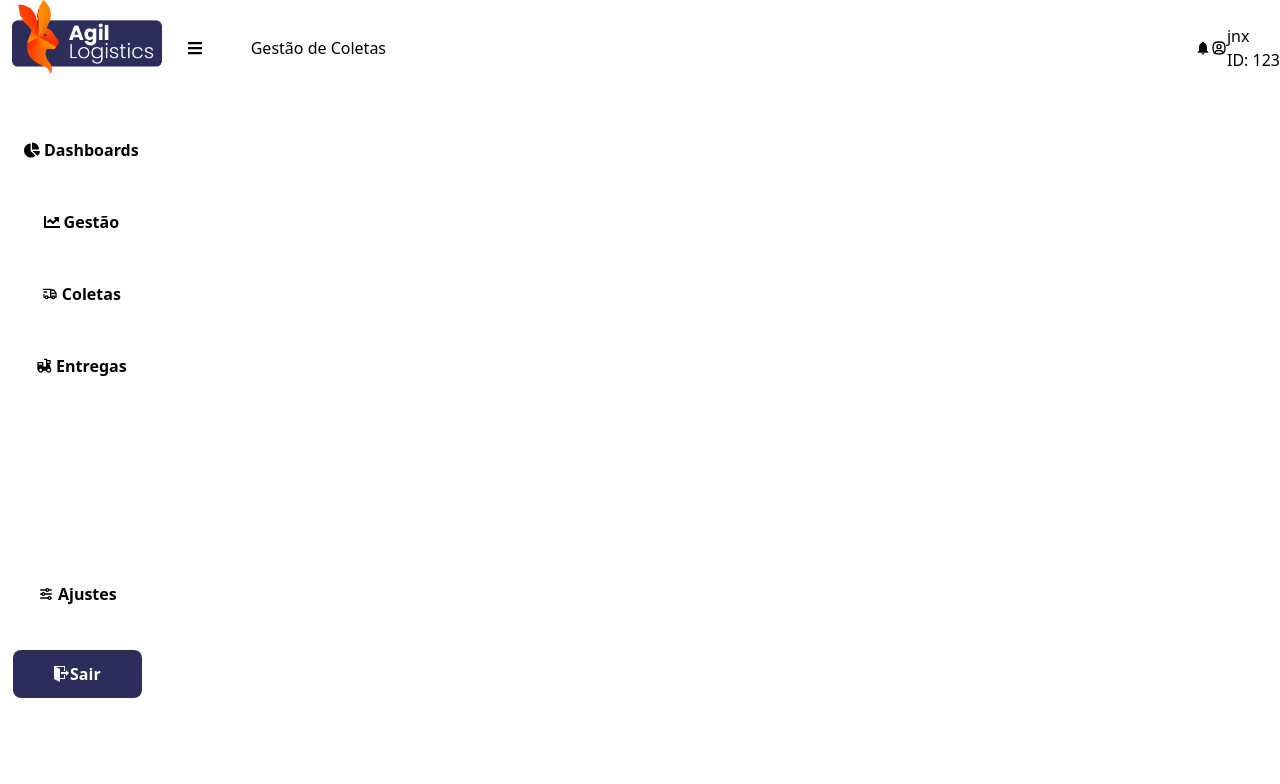
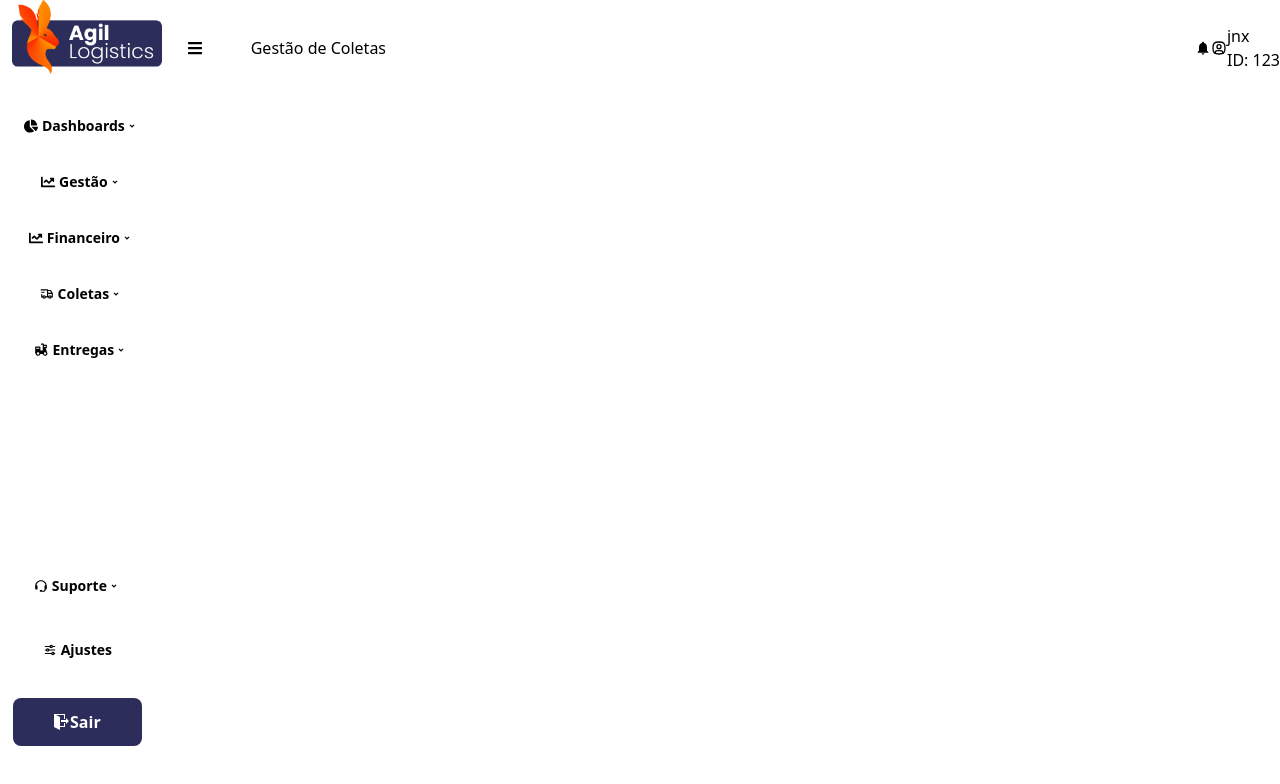
Before and after one commit to Agilliz/Institucional, a React (Create React App) app in the folder dashboard/: page / in a window 1280 px wide. Shown: the top 784 px of the page. Built offline with nearby package versions, Linux system fonts and the light colour scheme.

Commit message:
icones dropdown

```diff
--- a/dashboard/package.json
+++ b/dashboard/package.json
@@ -8,7 +8,8 @@
     "@testing-library/user-event": "^13.5.0",
     "react": "^18.2.0",
     "react-dom": "^18.2.0",
-    "react-scripts": "5.0.1",
+    "react-icons": "^5.0.1",
+    "react-scripts": "^5.0.1",
     "web-vitals": "^2.1.4"
   },
   "scripts": {
--- a/dashboard/src/components/Navbar/Button/Button.jsx
+++ b/dashboard/src/components/Navbar/Button/Button.jsx
@@ -1,9 +1,11 @@
-import React from 'react';
+import React, { useState } from 'react';
 
 const Button = ({children}) => {
+
+
   return (
-    <div className='w-full h-12 rounded-lg font-sans font-bold ' id='button'>
-        <button onClick={irParaSelecionado} className='h-full w-full flex justify-center items-center'>
+    <div className='w-full h-8 rounded-lg font-sans font-bold text-sm 'id='button'>
+        <button className='h-full w-full flex justify-center items-center button'>
           {children}
         </button>
     </div>
@@ -11,17 +13,6 @@ const Button = ({children}) => {
 }
 
 
-function irParaSelecionado(){
-    const div = document.getElementById('button');
-    if (div.classList.contains('bg')) {
-      div.classList.remove('bg-agilzorange')
-    } else {
-      div.classList.add('bg-agilzorange');
-      div.classList.add('text-[#FFFFFF]')
-    }
-
-}
-
 
 
 
--- a/dashboard/src/components/Navbar/Navbar.jsx
+++ b/dashboard/src/components/Navbar/Navbar.jsx
@@ -7,6 +7,9 @@ import { TbTruckDelivery } from "react-icons/tb";
 import { RiEBike2Fill } from "react-icons/ri";
 import { TbAdjustmentsHorizontal } from "react-icons/tb";
 import { ImExit } from "react-icons/im";
+import { RiArrowDropDownLine } from "react-icons/ri";
+import { BiSupport } from "react-icons/bi";
+
 
 const Navbar = () => {
     return (
@@ -14,34 +17,52 @@ const Navbar = () => {
             <div className=" w">
                 <Logo></Logo>
             </div>
-            <ul className="h-3/5 flex flex-col pt-10">
+            <ul className="h-3/5 flex flex-col pt-6">
 
                 <li className="flex justify-center items-center py-3 pl-2">
                     <Button>
                         <FaChartPie />
                         <span className="ml-1">Dashboards</span>
+                        <RiArrowDropDownLine />
                     </Button>
                 </li>
                 <li className="flex justify-center items-center py-3 pl-2">
                     <Button>
                         <FaChartLine />
                         <span className="ml-1">Gestão</span>
+                        <RiArrowDropDownLine />
+                    </Button>
+                </li>
+                <li className="flex justify-center items-center py-3 pl-2">
+                    <Button>
+                        <FaChartLine />
+                        <span className="ml-1">Financeiro</span>
+                        <RiArrowDropDownLine />
                     </Button>
                 </li>
                 <li className="flex justify-center items-center py-3 pl-2">
                     <Button>
                         <TbTruckDelivery />
                         <span className="ml-1">Coletas</span>
+                        <RiArrowDropDownLine />
                     </Button>
                 </li>
                 <li className="flex justify-center items-center py-3 pl-2">
                     <Button>
                         <RiEBike2Fill />
                         <span className="ml-1">Entregas</span>
+                        <RiArrowDropDownLine />
                     </Button>
                 </li>
             </ul>
             <ul className="flex justify-center items-center flex-col">
+            <li className="flex justify-center items-center py-4 w-11/12">
+                    <Button>
+                        <BiSupport />
+                        <span className="ml-1">Suporte</span>
+                        <RiArrowDropDownLine />
+                    </Button>
+                </li>
                 <li className="flex justify-center items-center py-4 w-11/12">
                     <Button>
                         <TbAdjustmentsHorizontal />
```
Also changed, not shown: 1 other file (tests, documents, lock files or other folders).
